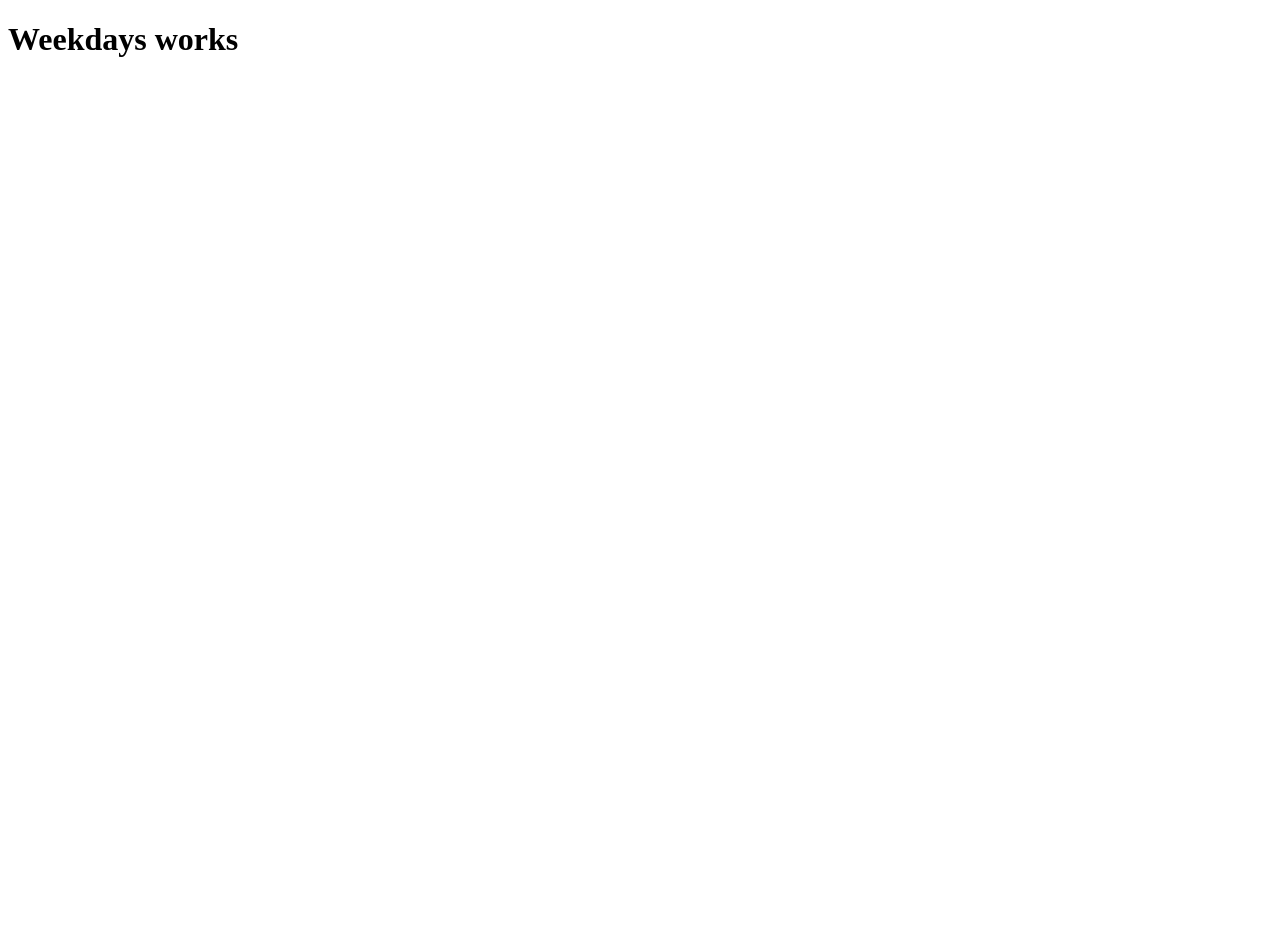
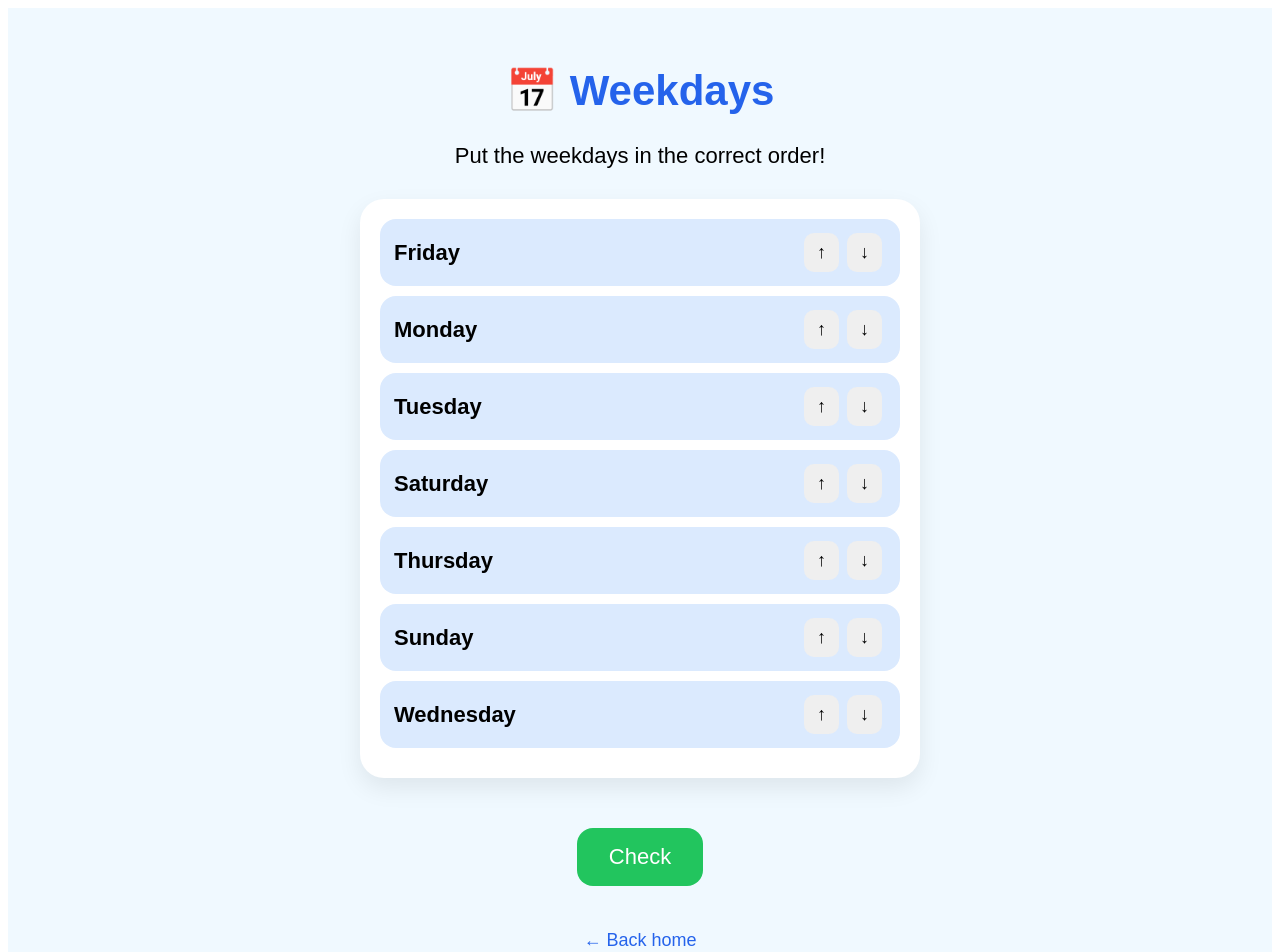
Before and after one commit to ossthun/kids, a Next.js app: page /weekdays in a window 1280 px wide. Shown: the top 952 px of the page. Before the commit the page ends 800 px from the top, so only its background shows below. Built offline with nearby package versions, Linux system fonts and the light colour scheme.

Commit message:
Implement weekdays shuffling and answer checking

```diff
--- a/pages/weekdays.js
+++ b/pages/weekdays.js
@@ -1,3 +1,166 @@
+import { useEffect, useState } from "react";
+import { getLanguage, translations } from "../translations";
+
+function shuffle(array) {
+  return [...array].sort(() => Math.random() - 0.5);
+}
+
 export default function WeekdaysPage() {
-  return <h1>Weekdays works</h1>;
+  const [language, setLanguage] = useState("en");
+  const [days, setDays] = useState([]);
+  const [message, setMessage] = useState("");
+
+  useEffect(() => {
+    const lang = getLanguage();
+    setLanguage(lang);
+    setDays(shuffle([...translations[lang].days]));
+  }, []);
+
+  const t = translations[language];
+
+  const moveUp = (index) => {
+    if (index === 0) return;
+
+    const updated = [...days];
+    [updated[index - 1], updated[index]] =
+      [updated[index], updated[index - 1]];
+
+    setDays(updated);
+  };
+
+  const moveDown = (index) => {
+    if (index === days.length - 1) return;
+
+    const updated = [...days];
+    [updated[index], updated[index + 1]] =
+      [updated[index + 1], updated[index]];
+
+    setDays(updated);
+  };
+
+  const checkAnswer = () => {
+    const correct =
+      JSON.stringify(days) === JSON.stringify(t.days);
+
+    setMessage(correct ? t.correct : t.tryAgain);
+  };
+
+  return (
+    <main style={styles.page}>
+      <h1 style={styles.title}>
+        {t.weekdaysTitle}
+      </h1>
+
+      <p style={styles.subtitle}>
+        {t.weekdaysSubtitle}
+      </p>
+
+      <div style={styles.card}>
+        {days.map((day, index) => (
+          <div key={day} style={styles.row}>
+            <span style={styles.item}>{day}</span>
+
+            <div>
+              <button
+                onClick={() => moveUp(index)}
+                style={styles.smallButton}
+              >
+                ↑
+              </button>
+
+              <button
+                onClick={() => moveDown(index)}
+                style={styles.smallButton}
+              >
+                ↓
+              </button>
+            </div>
+          </div>
+        ))}
+      </div>
+
+      <button
+        onClick={checkAnswer}
+        style={styles.checkButton}
+      >
+        {t.check}
+      </button>
+
+      <p style={styles.message}>
+        {message}
+      </p>
+
+      <a href="/" style={styles.backLink}>
+        {t.backHome}
+      </a>
+    </main>
+  );
 }
+
+const styles = {
+  page: {
+    minHeight: "100vh",
+    background: "#f0f9ff",
+    padding: "30px",
+    textAlign: "center",
+    fontFamily: "Arial, sans-serif",
+  },
+  title: {
+    fontSize: "42px",
+    color: "#2563eb",
+  },
+  subtitle: {
+    fontSize: "22px",
+  },
+  card: {
+    maxWidth: "520px",
+    margin: "30px auto",
+    background: "white",
+    borderRadius: "24px",
+    padding: "20px",
+    boxShadow: "0 10px 25px rgba(0,0,0,0.08)",
+  },
+  row: {
+    display: "flex",
+    justifyContent: "space-between",
+    alignItems: "center",
+    padding: "14px",
+    marginBottom: "10px",
+    background: "#dbeafe",
+    borderRadius: "16px",
+  },
+  item: {
+    fontSize: "22px",
+    fontWeight: "bold",
+  },
+  smallButton: {
+    margin: "0 4px",
+    padding: "9px 13px",
+    fontSize: "18px",
+    border: "none",
+    borderRadius: "10px",
+    cursor: "pointer",
+  },
+  checkButton: {
+    marginTop: "20px",
+    padding: "16px 32px",
+    background: "#22c55e",
+    color: "white",
+    border: "none",
+    borderRadius: "16px",
+    fontSize: "22px",
+    cursor: "pointer",
+  },
+  message: {
+    fontSize: "24px",
+    fontWeight: "bold",
+    marginTop: "20px",
+  },
+  backLink: {
+    display: "inline-block",
+    marginTop: "20px",
+    color: "#2563eb",
+    fontSize: "18px",
+    textDecoration: "none",
+  },
+};
```
